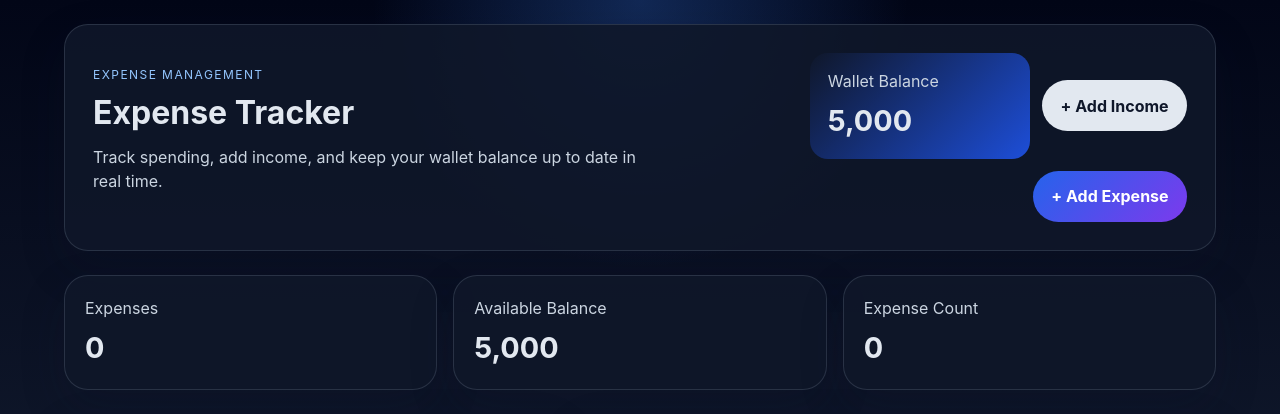
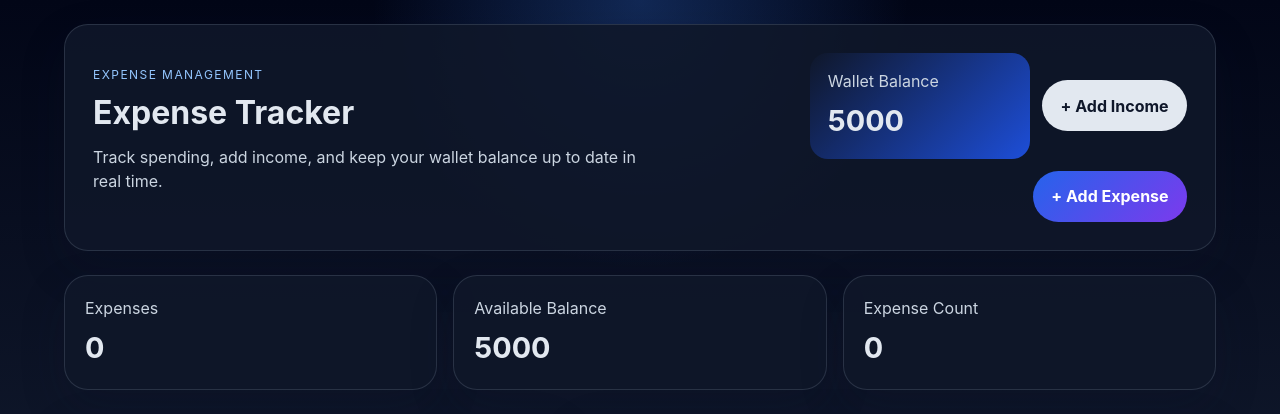
Before and after one commit to ketankathore/XEXPENSETRACKER, a React (Vite) app: page / in a window 1280 px wide. Shown: the top 414 px of the page. Built offline with nearby package versions, Linux system fonts and the light colour scheme.

Commit message:
Remove commas from displayed amounts

```diff
--- a/src/App.jsx
+++ b/src/App.jsx
@@ -47,10 +47,9 @@ function loadStoredData() {
 }
 
 function formatCurrency(value) {
-  return new Intl.NumberFormat('en-US', {
-    minimumFractionDigits: 0,
-    maximumFractionDigits: 0,
-  }).format(value)
+  return Math.round(value).toLocaleString('en-US', {
+    useGrouping: false,
+  })
 }
 
 function App() {
```
